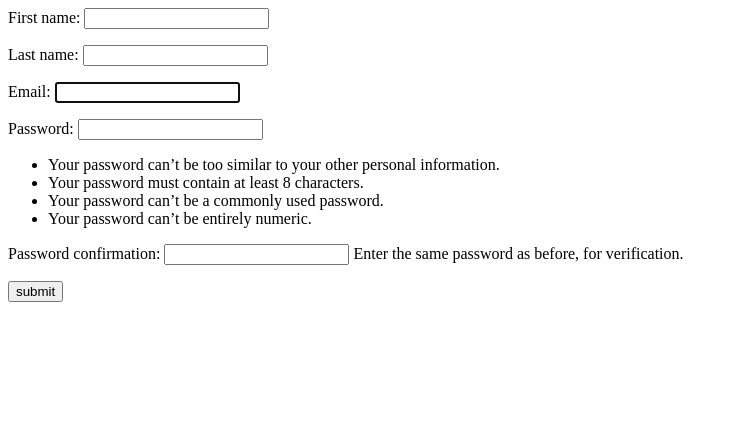
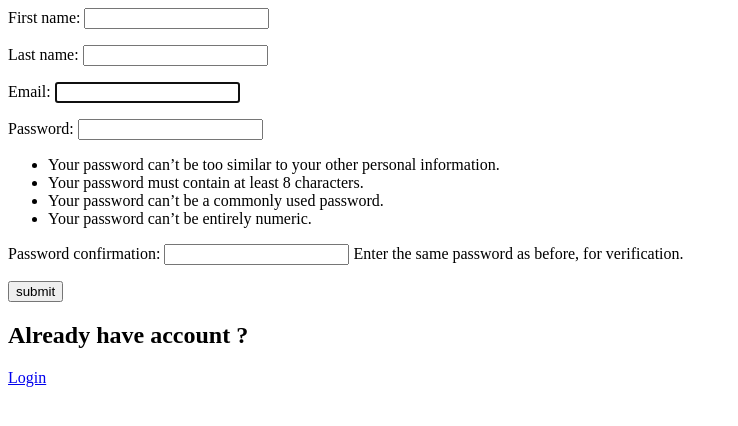
Before and after one commit to vallabhtiwari/kinvilla, a Django app: page /user/register/ in a window 1280 px wide. Shown: the top 426 px of the page, without its empty margins (0-738 px from the left). Run offline with Django 4.2, Linux system fonts and the light colour scheme.

Commit message:
temporary tweaks

```diff
--- a/home/templates/home/home.html
+++ b/home/templates/home/home.html
@@ -4,7 +4,11 @@
 <h2><a href="#">Rooms</a></h2>
 <h2><a href="#">Facilities</a></h2>
 <h2><a href="#">About</a></h2>
-<h2><a href="{% url 'user:user-register' %}">Login/SignUp</a></h2>
+{% if user.is_authenticated %}
+    <h2><a href="{% url 'user:user-logout' %}">Logout</a></h2>
+{% else %}
+    <h2><a href="{% url 'user:user-register' %}">Login/SignUp</a></h2>
+{% endif %}
 <br><br>
 ----------------------------------------------------------
 <h2>F1 &nbsp;&nbsp;&nbsp;F2&nbsp;&nbsp;&nbsp;F3&nbsp;&nbsp;&nbsp;F4</h2>
--- a/user/templates/user/register.html
+++ b/user/templates/user/register.html
@@ -2,3 +2,5 @@
   {{form.as_p}}
   <button type="submit">submit</button>
 </form>
+<h2>Already have account ?</h2>
+<a href="{% url 'user:user-login' %}">Login</a>
```
